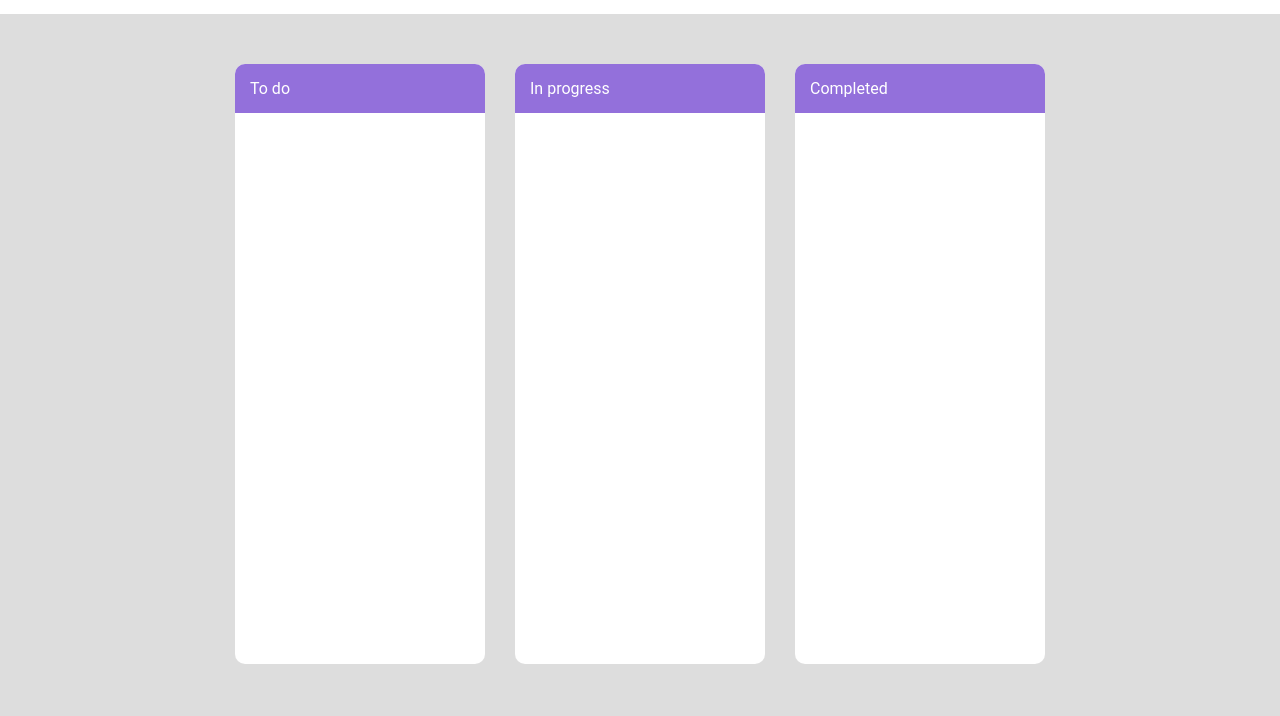
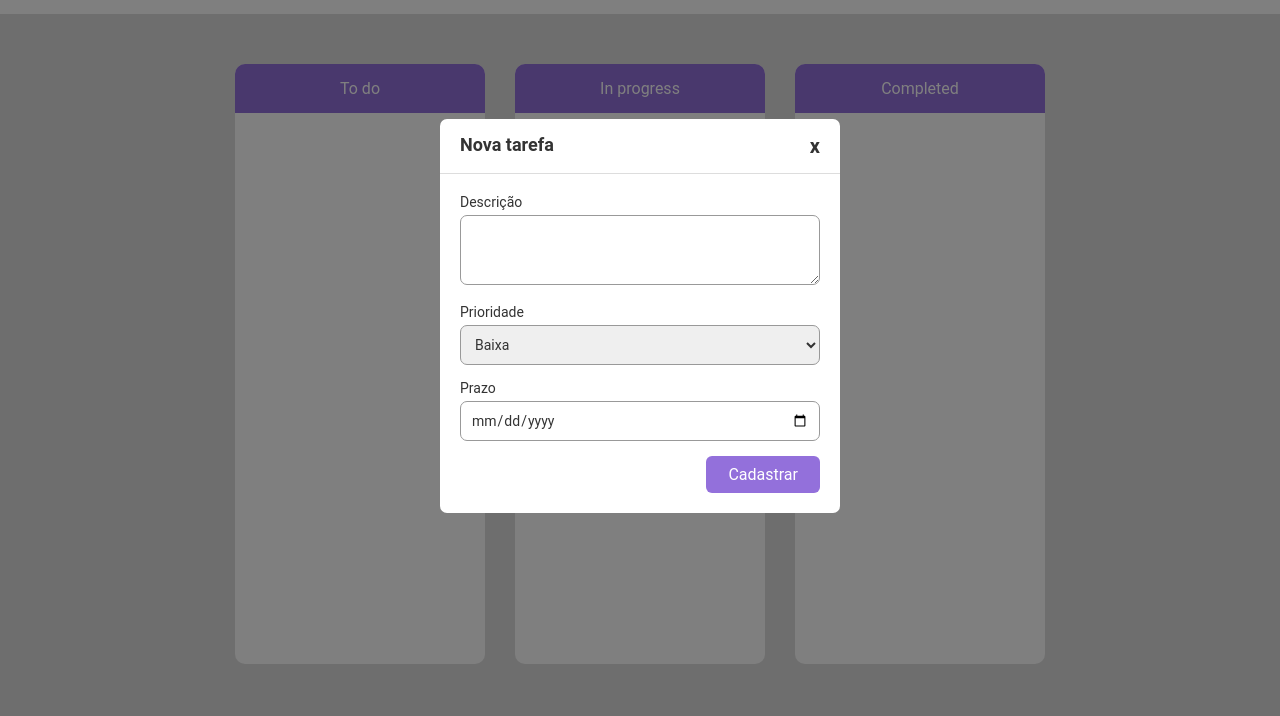
Before and after one commit to juliannalencar/kanban-project_JS, a plain HTML site: page index.html in a window 1280 px wide. Shown: the part 84-800 px from the top of the page. Drawn offline with Linux system fonts and the light colour scheme.

Commit message:
feat: add modal

```diff
--- a/index.html
+++ b/index.html
@@ -14,7 +14,7 @@
 <body>
   <div class="header">
     <h1>Kanban Board</h1>
-    <Button id="openModalBtn">Nova tarefa</Button>
+    <button class="primary">Nova tarefa</button>
   </div>
 
   <div class="container">
@@ -45,7 +45,40 @@
 
       </div>
     </div>
+  </div>
 
+  <div id="modal">
+    <div class="box">
+      <div class="head">
+        <span>Nova tarefa</span>
+        <button>x</button>
+      </div>
 
+      <div class="form">
+        <div class="form-group">
+          <label for="description">Descrição</label>
+          <textarea id="description" rows="3"></textarea>
+        </div>
+
+        <div class="form-group">
+          <label for="priority">Prioridade</label>
+          <select id="priority">
+            <option>Baixa</option>
+            <option>Média</option>
+            <option>Alta</option>
+          </select>
+        </div>
+
+        <div class="form-group">
+          <label for="">Prazo</label>
+          <input type="date" id="deadline">
+        </div>
+
+        <button class="primary">Cadastrar</button>
+      </div>
+    </div>
+  </div>
+
+  <script src="./script.js"></script>
 </body>
 </html>
--- a/style.css
+++ b/style.css
@@ -1,3 +1,8 @@
+:root {
+  --primary-color: mediumpurple;
+}
+
+
 * {
   margin: 0;
   padding: 0;
@@ -19,9 +24,9 @@ body {
   padding: 30px;
 }
 
-#openModalBtn {
+button.primary {
   border: none;
-  background-color: mediumpurple;
+  background-color: var(--primary-color);
   color: #FFF;
   font-size: 16px;
   padding: 9px 22px;
@@ -46,7 +51,91 @@ body {
 }
 
 .container .column .head {
-  background-color: mediumpurple;
+  background-color: var(--primary-color);
   color: #FFF;
   padding: 15px;
+  text-align: center;
 }
+
+#modal {
+  position: fixed;
+  top: 0;
+  bottom: 0;
+  left: 0;
+  right: 0;
+  background-color: rgba(0, 0, 0, 0.5);
+  display: flex;
+  justify-content: center;
+  align-items: center;
+}
+
+  #modal .box {
+    background-color: #FFF;
+    width: 400px;
+    border-radius: 7px;
+    overflow: hidden;
+  }
+
+    #modal .box .head {
+      display: flex;
+      justify-content: space-between;
+      padding: 15px 20px;
+      border-bottom: 1px solid #DDD;
+    }
+
+      #modal .box .head span {
+        font-size: 18px;
+        font-weight: 700;
+        color: #333;
+      }
+
+      #modal .box .head button {
+        border: none;
+        background: none;
+        font-size: 20px;
+        font-weight: 700;
+        cursor: pointer;
+        color: #333;
+      }
+
+    #modal .box .form {
+      padding: 20px;
+    }
+
+      #modal .box .form .form-group {
+        margin-bottom: 15px;
+      }
+
+      #modal .box .form label {
+        display: block;
+        font-size: 14px;
+        color: #333;
+        margin-bottom: 5px;
+      }
+
+      #modal .box .form textarea,
+      #modal .box .form select,
+      #modal .box .form input {
+        width: 100%;
+        border-radius: 7px;
+        font-size: 14px;
+        border: 1px solid #999;
+        color: #333;
+      }
+
+      #modal .box .form textarea {
+        padding: 10px 15px;
+      }
+
+      #modal .box .form select {
+        padding: 10px;
+      }
+
+      #modal .box .form input {
+        padding: 10px;
+      }
+
+      #modal .box .form button {
+        display: block;
+        margin-left: auto;
+      }
```
